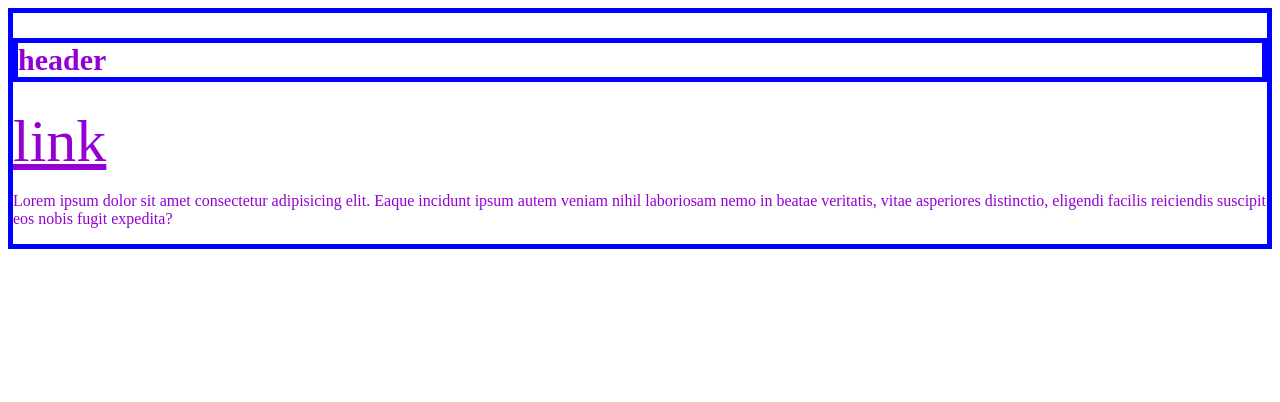
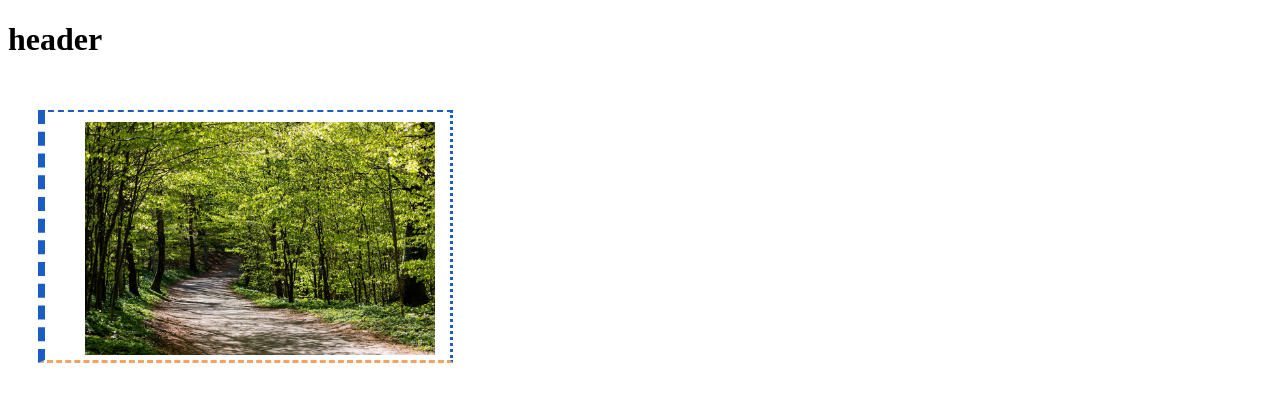
Before and after one commit to llianand94/fm_css_ls, a plain HTML site: page index.html in a window 1280 px wide. Drawn offline with Linux system fonts and the light colour scheme.

Commit message:
Exemples modes of block

```diff
--- a/assets/css/style.css
+++ b/assets/css/style.css
@@ -1,15 +1,14 @@
-.main-article {
-  font-size: 60px;
-  border: blue 5px solid;
-  color: darkviolet;
+.img {
+  /* box-sizing: border-box; */
+  width: 350px;
+  /* height: 300px; */
+  border: dashed rgb(26, 94, 196);
+  border-top-width: 2px;
+  border-right-style: dotted;
+  border-left-width: 7px;
+
+  border-bottom-color:sandybrown;
+
+  padding: 10px 15px 5px 40px;
+  margin: 30px;
 }
-.article-header {
-  font-size: 30px;
-  border: inherit;
-}
-.article-content {
- font-size: initial;
- }
-.article-link{
-  color:inherit;
-}
--- a/index.html
+++ b/index.html
@@ -7,12 +7,8 @@
        <link rel="stylesheet" href="./assets/css/style.css" />
   </head>
   <body>
-   <article class="main-article">
-     <h1 class="article-header">header</h1>
-     <a href="#" class="article-link">link</a>
-     <p class="article-content">Lorem ipsum dolor sit amet consectetur adipisicing elit. Eaque incidunt ipsum autem veniam nihil laboriosam nemo in beatae veritatis, vitae asperiores distinctio, eligendi facilis reiciendis suscipit eos nobis fugit expedita?</p>
-   </article>
-
+    <h1>header</h1>
+      <img src="./assets/images/forest.jpg" alt="viev into a forrest" class='img'>
 
   </body>
 </html>
```
Also changed, not shown: assets/images/forest.jpg (added).
